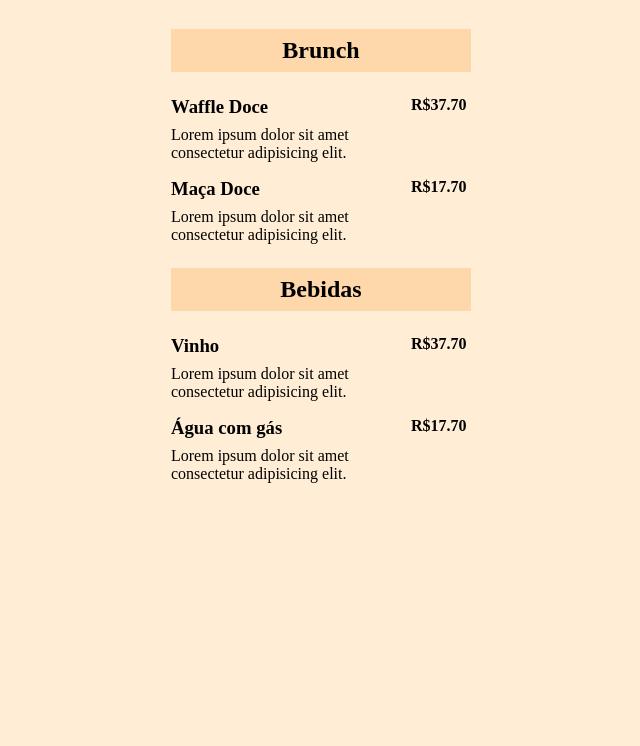
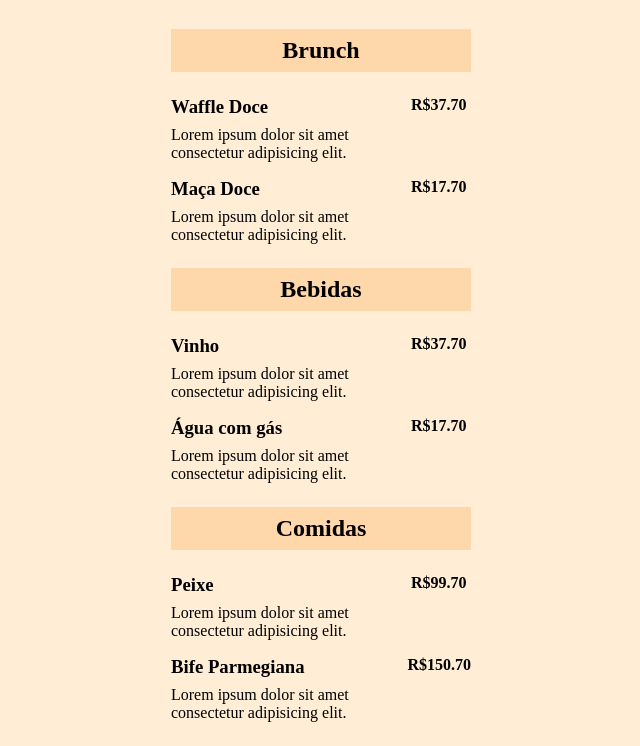
Before and after one commit to oi-fernandobarbosa/MaratonaExplorer-3, a plain HTML site: page index.html in a window 1280 px wide. Shown: the part 94-840 px from the top of the page, without its empty margins (319-959 px from the left). Before the commit the page ends 800 px from the top, so only its background shows below. Drawn offline with Linux system fonts and the light colour scheme.

Commit message:
Atualizado menu

```diff
--- a/index.html
+++ b/index.html
@@ -78,6 +78,41 @@
         </li>
 
       </ul>
+
+
+    </section>
+
+    <section>
+      <h2>Comidas</h2>
+
+      <ul>
+        <li>
+          <div class="details">
+            <h3>Peixe</h3>
+            <p class="description">
+              Lorem ipsum dolor sit amet consectetur adipisicing elit.
+            </p>
+          </div>
+
+          <strong class="price">
+            R$99.70
+          </strong>
+        </li>
+
+        <li>
+          <div class="details">
+            <h3>Bife Parmegiana</h3>
+            <p class="description">
+              Lorem ipsum dolor sit amet consectetur adipisicing elit.
+            </p>
+          </div>
+
+          <strong class="price">
+            R$150.70
+          </strong>
+        </li>
+
+      </ul>
     </section>
 
   </body>
```
